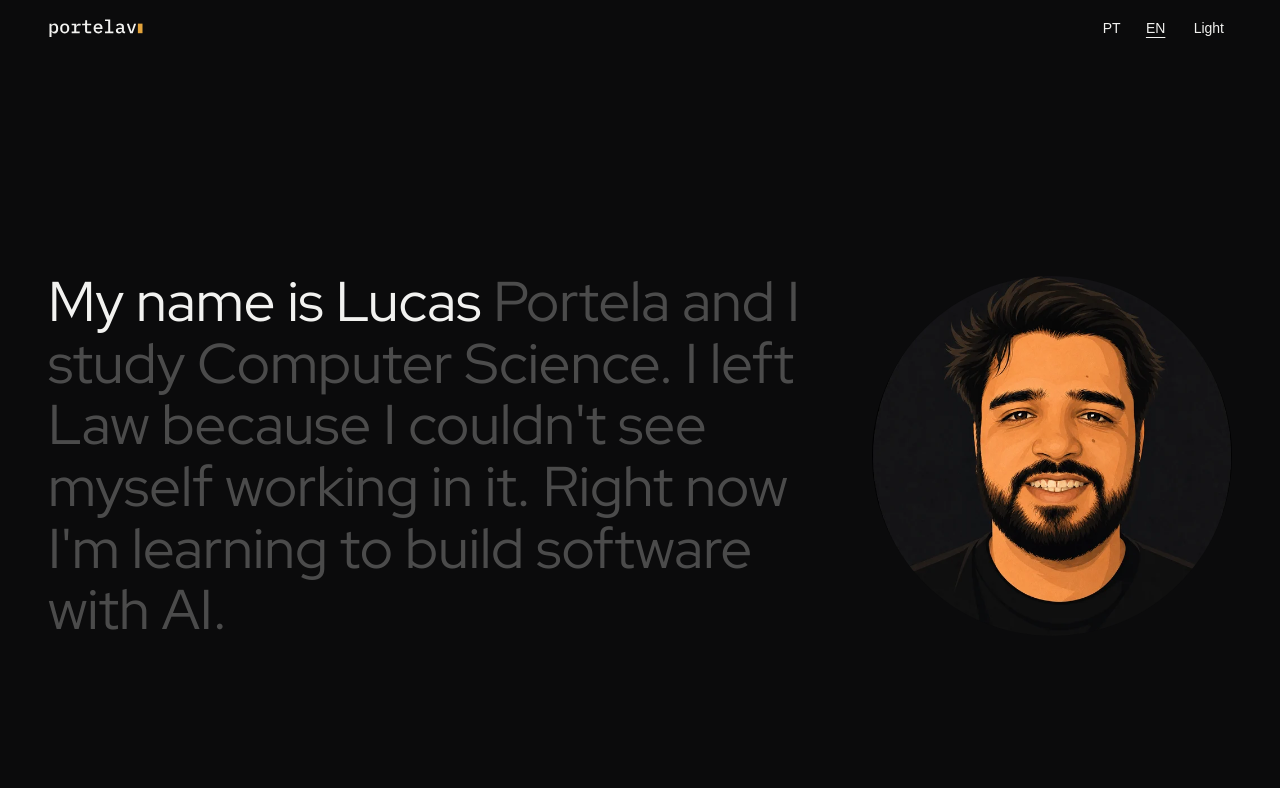
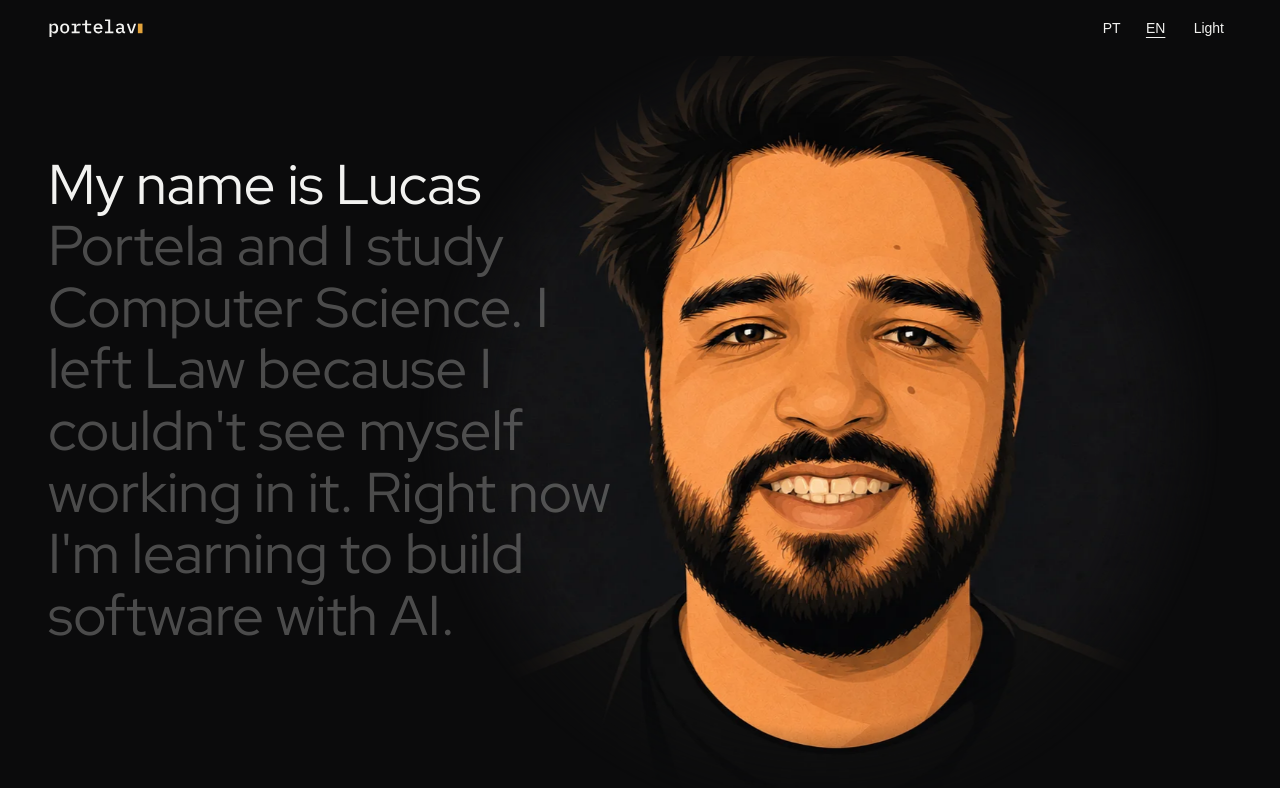
Before and after one commit to portelav/portfolio, a Next.js app: page /en in a window 1280 px wide. Shown: the top 788 px of the page. Built offline with nearby package versions, Linux system fonts and the light colour scheme; a web font is replaced by a local one.

Commit message:
feat(app): open with a large portrait that steps aside on scroll

```diff
--- a/src/app/globals.css
+++ b/src/app/globals.css
@@ -192,6 +192,67 @@
   opacity: 1;
 }
 
+/* SPIKE: the opening. Its resting state is the end of the story, so without
+ * scroll-driven animations, or under reduced motion, everything just shows. */
+/* The stage fills the first screen, behind the header. */
+#sobre {
+  margin-top: -3.5rem;
+}
+
+.words-stage {
+  position: relative;
+  display: grid;
+  align-content: end;
+  min-height: 100svh;
+  overflow: hidden;
+  padding-block: 2.5rem;
+}
+
+.words-text {
+  position: relative;
+  z-index: 1;
+}
+
+.portrait {
+  position: absolute;
+  top: 0;
+  left: 50%;
+  width: 112vw;
+  transform-origin: top center;
+  transform: translate(-50%, 2.5rem) scale(0.62);
+}
+
+.portrait-image {
+  mask-image: radial-gradient(closest-side, #000 76%, transparent 100%);
+}
+
+@media (min-width: 768px) {
+  .words-stage {
+    align-content: center;
+    padding-block: 0;
+  }
+
+  .portrait {
+    top: 50%;
+    width: min(100svh, 100vw);
+    transform-origin: center;
+    transform: translate(-50%, -50%) translate(22vw, 1.5rem) scale(0.78);
+  }
+}
+
+@media (prefers-reduced-motion: no-preference) {
+  .portrait-arrive {
+    transition:
+      opacity 1.4s var(--ease-out-quint),
+      transform 1.4s var(--ease-out-quint);
+  }
+
+  html[data-reescrita] .portrait-arrive {
+    opacity: 0;
+    transform: scale(1.06);
+  }
+}
+
 /* SPIKE: preloader. Only shows while the page is marked. */
 .preloader {
   display: none;
@@ -254,7 +315,7 @@ html[data-reescrita] .header-name {
 @supports (animation-timeline: view()) {
   @media (prefers-reduced-motion: no-preference) {
     .words-runway {
-      height: 190svh;
+      height: 260svh;
       view-timeline: --words block;
     }
 
@@ -265,6 +326,12 @@ html[data-reescrita] .header-name {
       animation: words-leave linear both;
       animation-timeline: --words;
       animation-range: contain 82% contain 100%;
+    }
+
+    .portrait {
+      animation: portrait-open cubic-bezier(0.65, 0, 0.35, 1) both;
+      animation-timeline: --words;
+      animation-range: contain 0% contain 78%;
     }
 
     .word {
@@ -344,6 +411,20 @@ html[data-reescrita] .header-name {
   to {
     opacity: 0;
     transform: translateY(-2rem);
+  }
+}
+
+@keyframes portrait-open {
+  from {
+    transform: translate(-50%, -50%) translate(14vw, 1.5rem) scale(1);
+  }
+}
+
+@media (max-width: 767px) {
+  @keyframes portrait-open {
+    from {
+      transform: translate(-50%, 3.5rem) scale(0.88);
+    }
   }
 }
 
--- a/src/components/sobre.tsx
+++ b/src/components/sobre.tsx
@@ -6,7 +6,7 @@ import Image from "next/image";
 // The name stays readable before any scroll.
 const LIT_FROM_START = 4;
 
-// SPIKE. Words light up with the scroll.
+// SPIKE. The portrait arrives large and steps aside as the words light up.
 // Without scroll-driven animations, or with reduced motion, all of it just shows.
 export function Sobre() {
   const t = useTranslations("Home");
@@ -17,17 +17,22 @@ export function Sobre() {
   return (
     <div id="sobre">
       <section className="words-runway">
-        <div className="words-stage page-frame grid content-center gap-8 md:grid-cols-[minmax(0,1fr)_auto] md:items-center md:gap-16">
-          <Image
-            src="/sobre/lucas.webp"
-            alt={t("photoAlt")}
-            width={640}
-            height={640}
-            sizes="(min-width: 768px) 360px, 200px"
-            preload
-            className="intro-in h-auto w-44 rounded-full md:order-last md:w-90"
-          />
-          <h1 className="intro-in font-display text-display max-w-4xl">
+        <div className="words-stage">
+          <div className="portrait">
+            <div className="portrait-arrive">
+              <Image
+                src="/sobre/lucas.webp"
+                alt={t("photoAlt")}
+                width={1100}
+                height={1100}
+                sizes="(min-width: 768px) 100vh, 112vw"
+                preload
+                className="portrait-image h-auto w-full"
+              />
+            </div>
+          </div>
+          <div className="page-frame words-text">
+          <h1 className="intro-in font-display text-display md:max-w-[46vw]">
             {words.map((word, index) => (
               <span key={`${word}-${index}`}>
                 <span
@@ -44,6 +49,7 @@ export function Sobre() {
               </span>
             ))}
           </h1>
+          </div>
         </div>
       </section>
     </div>
```
Also changed, not shown: public/sobre/lucas.webp.
